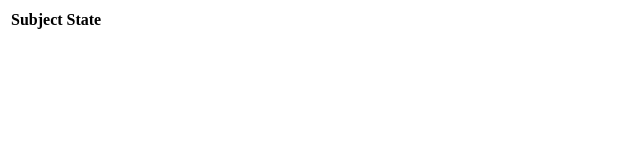
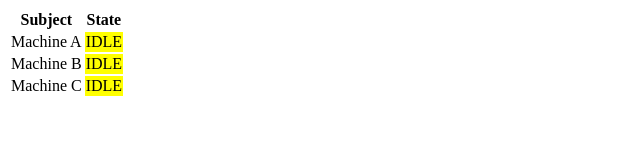
Before and after one commit to Ranisimo/CodingChallengeVER2, a plain HTML site: page frontend/index.html in a window 1280 px wide. Shown: the whole page, without its empty margins (0-640 px from the left). Drawn offline with nearby package versions, Linux system fonts and the light colour scheme.

Commit message:
created table element

```diff
--- a/frontend/index.html
+++ b/frontend/index.html
@@ -10,24 +10,24 @@
     <body>
         <main>
             <table>
-                <thead>
+                <thead id="dashboard">
                     <tr>
                         <th>Subject</th>
                         <th>State</th>
                     </tr>
                 </thead>
                 <tbody>
-                    <tr>
-                        <td id="A"></td>
-                        <td id="AState"></td>
+                    <tr id="Machine_A">
+                        <td id="A">Machine A</td>
+                        <td style="background-color: yellow;">IDLE</td>
                     </tr>
-                    <tr>
-                        <td id="B"></td>
-                        <td id="BState"></td>
+                    <tr id="Machine_B">
+                        <td id="B">Machine B</td>
+                        <td style="background-color: yellow;">IDLE</td>
                     </tr>
-                    <tr>
-                        <td id="C"></td>
-                        <td id="CState"></td>
+                    <tr id="Machine_C">
+                        <td id="C">Machine C</td>
+                        <td style="background-color: yellow;">IDLE</td>
                     </tr>
                 </tbody>
             </table>
```
